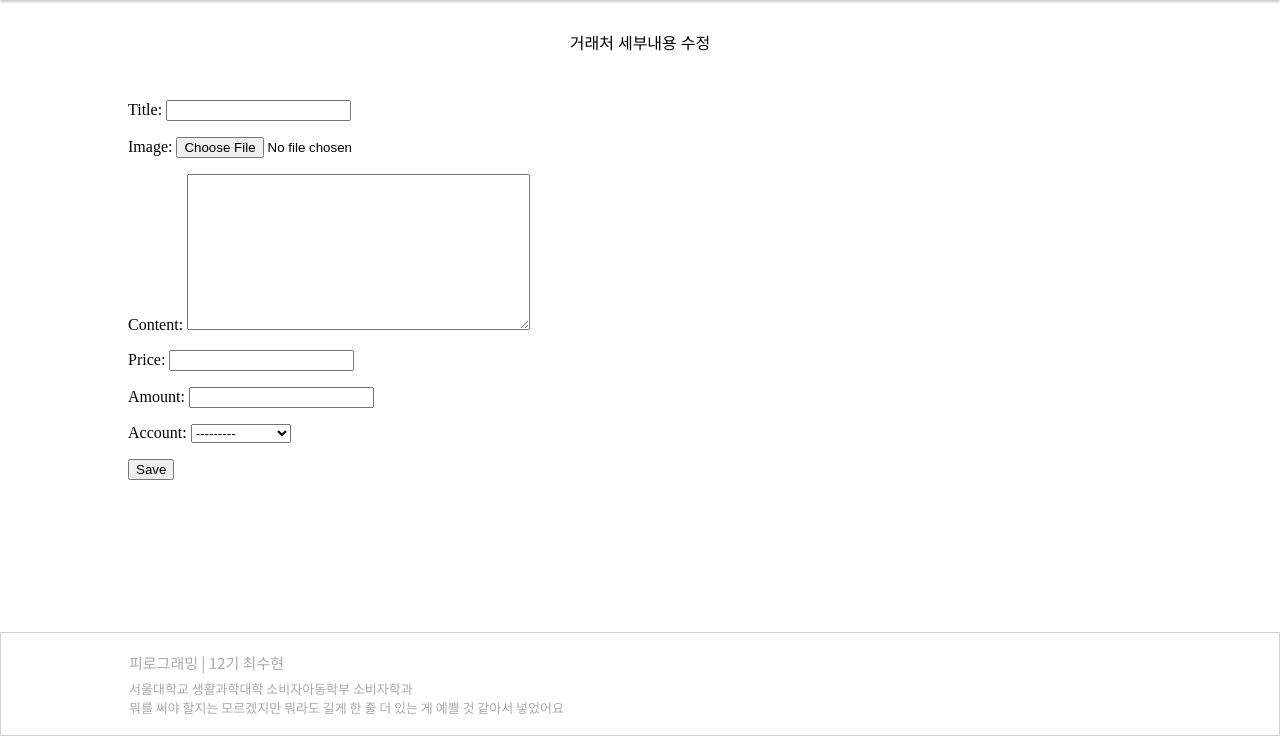
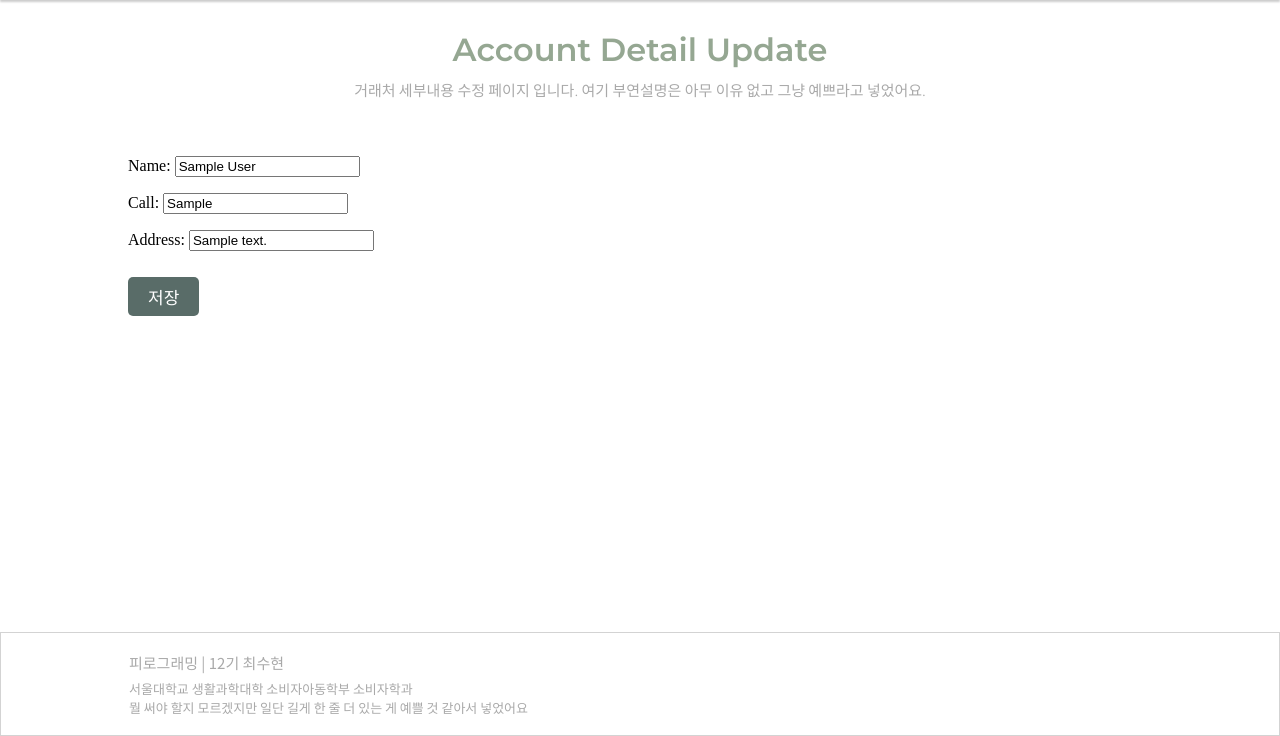
Before and after one commit to Soohyun-CHOI/piro13_inventory_management, a Django app: page /inventory/account/update/1/ in a window 1280 px wide. Shown: the part 64-800 px from the top of the page. Run offline with Django 3.2, Linux system fonts and the light colour scheme; tables that the repository leaves empty hold one stand-in row (values such as "Sample post").

Commit message:
13기 과제용 수정

```diff
--- a/inventory/templates/inventory/account_update.html
+++ b/inventory/templates/inventory/account_update.html
@@ -1,11 +1,16 @@
 {% extends "inventory/layout.html" %}
 
 {% block content %}
-    <div id="head">거래처 세부내용 수정</div>
+    <div id="head">
+        <div>Account Detail Update</div>
+        <div>거래처 세부내용 수정 페이지 입니다. 여기 부연설명은 아무 이유 없고 그냥 예쁘라고 넣었어요.</div>
+    </div>
 
-    <form action="" method="post" class="item_form">
-        {% csrf_token %}
-        {{ form.as_p }}
-        <button type="submit">Save</button>
-    </form>
+    <div id="item-form">
+        <form action="" method="post" class="item_form">
+            {% csrf_token %}
+            {{ form.as_p }}
+            <button type="submit">저장</button>
+        </form>
+    </div>
 {% endblock %}
--- a/inventory/templates/inventory/item_read.html
+++ b/inventory/templates/inventory/item_read.html
@@ -13,9 +13,9 @@
             {% endif %}
             <div class="text">
                 <div class="title">{{ item.title }}</div>
-                <div class="price">가격 : {{ item.price }}</div>
-                <div class="amount">남은 수량 : {{ item.amount }}</div>
-                <div class="content">제품 설명 : {{ item.content|linebreaks }}</div>
+                <div class="price">가격 : <span>{{ item.price }}</span></div>
+                <div class="amount">남은 수량 : <span>{{ item.amount }}</span></div>
+                <div class="content">제품 설명 : <span>{{ item.content|linebreaks }}</span></div>
                 <div class="account">거래처 : <a href="{% url 'account_read' item.account.pk %}">{{ item.account }}</a></div>
             </div>
         </div>
--- a/inventory/templates/inventory/layout.html
+++ b/inventory/templates/inventory/layout.html
@@ -5,11 +5,11 @@
 <head>
     <meta charset="UTF-8">
     <title>Inventory Management</title>
-    <link rel="stylesheet" href="{% static 'css/layout.css' %}?6">
-    <link rel="stylesheet" href="{% static 'css/item_list.css' %}?6">
-    <link rel="stylesheet" href="{% static 'css/item_read.css' %}?6">
-    <link rel="stylesheet" href="{% static 'css/account_list.css' %}?6">
-    <link rel="stylesheet" href="{% static 'css/account_read.css' %}?6">
+    <link rel="stylesheet" href="{% static 'css/layout.css' %}?9">
+    <link rel="stylesheet" href="{% static 'css/item_list.css' %}?7">
+    <link rel="stylesheet" href="{% static 'css/item_read.css' %}?10">
+    <link rel="stylesheet" href="{% static 'css/account_list.css' %}?7">
+    <link rel="stylesheet" href="{% static 'css/account_read.css' %}?7">
     <link href="https://fonts.googleapis.com/css?family=Montserrat:200,300,600|Noto+Sans+KR:300,400,700,900=swap" rel="stylesheet">
     {% block headAppend %}
     {% endblock %}
@@ -39,7 +39,7 @@
         <div>피로그래밍 | 12기 최수현</div>
         <div>
             서울대학교 생활과학대학 소비자아동학부 소비자학과 <br/>
-            뭐를 써야 할지는 모르겠지만 뭐라도 길게 한 줄 더 있는 게 예쁠 것 같아서 넣었어요
+            뭘 써야 할지 모르겠지만 일단 길게 한 줄 더 있는 게 예쁠 것 같아서 넣었어요
         </div>
     </div>
 </body>
--- a/inventory/urls.py
+++ b/inventory/urls.py
@@ -4,14 +4,11 @@
 
 urlpatterns = [
     path("", views.item_list, name="item_list"),
-   path("amount/", views.amount_ajax, name="amount_ajax"),
+    path("amount/", views.amount_ajax, name="amount_ajax"),
     path("<int:pk>/", views.item_read, name="item_read"),
     path("create/", views.item_create, name="item_create"),
     path("update/<int:pk>/", views.item_update, name="item_update"),
     path("delete/<int:pk>/", views.item_delete, name="item_delete"),
-
-    path("<int:pk>/plus/", views.item_plus, name="item_plus"),
-    path("<int:pk>/minus/", views.item_minus, name="item_minus"),
 
     path("account/", views.account_list, name="account_list"),
     path("account/<int:pk>/", views.account_read, name="account_read"),
--- a/inventory/views.py
+++ b/inventory/views.py
@@ -32,22 +32,6 @@
         "amount": item.amount,
     }
     return JsonResponse(ctx)
-
-
-def item_plus(request, pk):
-    item = Item.objects.get(pk=pk)
-    item.amount += 1
-    item.save()
-    return redirect('item_list')
-
-
-def item_minus(request, pk):
-    item = Item.objects.get(pk=pk)
-    if item.amount > 0:
-        item.amount -= 1
-        item.save()
-
-    return redirect('item_list')
 
 
 def item_read(request, pk):
@@ -141,7 +125,7 @@
         return redirect("account_read", account.pk)
 
     else:
-        form = ItemForm(instance=account)
+        form = AccountForm(instance=account)
         ctx = {
             "form": form
         }
--- a/mysite/urls.py
+++ b/mysite/urls.py
@@ -5,7 +5,7 @@
 from django.urls import path, include
 
 urlpatterns = [
-    path('admin/', admin.site.urls),
+    path("admin/", admin.site.urls),
     path("inventory/", include("inventory.urls")),
     path("", lambda req: redirect("item_list")),
 ]
--- a/static/css/item_read.css
+++ b/static/css/item_read.css
@@ -26,15 +26,23 @@
 #item .text div {
     font-family: "Noto Sans KR", sans-serif;
     font-size: 17px;
+    font-weight: 700;
+    color: #95a792;
+}
+
+#item .text .title {
+    font-size: 20px;
+    margin-bottom: 20px;
+    color: #403f48;
+}
+
+#item div span {
     font-weight: 300;
     color: #403f48;
 }
 
-#item .text .title {
-    font-size: 20px;
-    font-weight: 700;
-    margin-bottom: 5px;
-    color: #403f48;
+#item .text .account {
+    color: #403f48
 }
 
 #item .text .account a {
--- a/static/css/layout.css
+++ b/static/css/layout.css
@@ -53,7 +53,6 @@
 #body {
     height: 79%;
     padding: 0 10%;
-    overflow-y: scroll;
 }
 
 #footer {
```
Also changed, not shown: inventory/templates/inventory/item_list.html (+11 -46 lines), inventory/models.py (line endings or trailing spaces), media/image/item3_aLNL6jV.jpg (added), media/image/item3_aLNL6jV_Jzp6cSi.jpg (added), media/image/item3_aLNL6jV_tnMnDGV.jpg (added).
